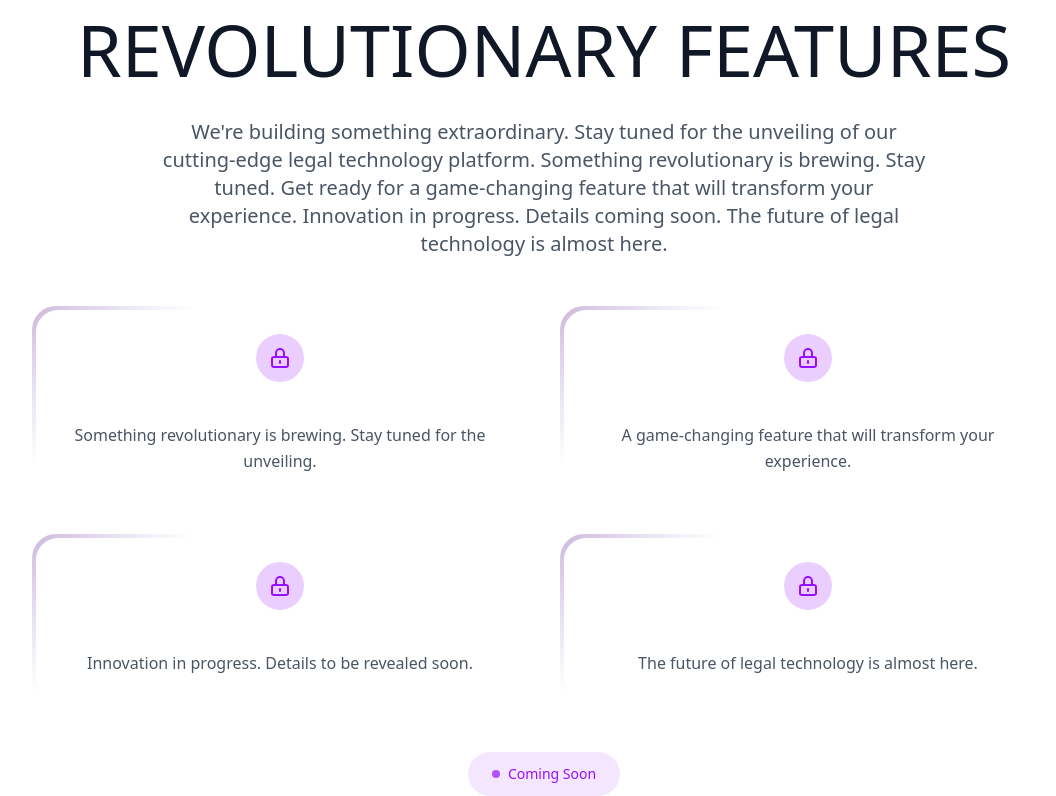
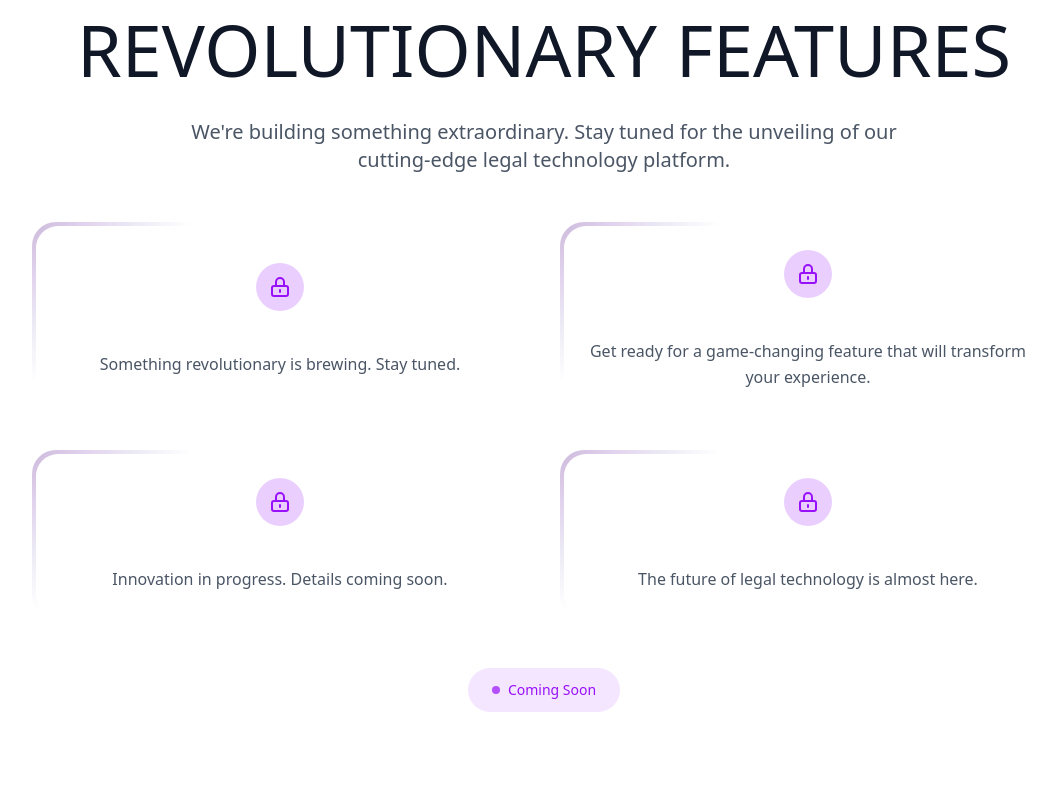
Before and after one commit to rytum/Lamis-Frontend-Vercel, a React (Vite) app: page / in a window 1280 px wide. Shown: the part 2644-3440 px from the top of the page, without its empty margins (96-1152 px from the left). Built offline with nearby package versions, Linux system fonts and the light colour scheme; no server answers.

Commit message:
updates4

```diff
--- a/src/components/Sections/LandingPage/Contact.jsx
+++ b/src/components/Sections/LandingPage/Contact.jsx
@@ -38,7 +38,7 @@ function Contact() {
               NOW!
             </span>
             <p className="text-gray-600 dark:text-gray-300 text-base sm:text-lg max-w-xl">
-             Be one of the first to experience the<br/> future of legal tech with Lamis AI.
+             Be one of the first to experience the<br/> future of legal tech with
             </p>
             <button className="border border-[#a59ad6] text-gray-900 dark:text-white px-6 py-2 sm:px-8 sm:py-3 rounded-lg text-base sm:text-lg hover:bg-[#a59ad6] hover:text-white dark:hover:text-black transition-all duration-200 w-fit">
               Lamis AI
--- a/src/components/Sections/LandingPage/Feature.jsx
+++ b/src/components/Sections/LandingPage/Feature.jsx
@@ -4,18 +4,16 @@ const FeaturesSectionDemo = () => {
   const comingSoonCards = [
     {
 
-      description: "Something revolutionary is brewing. Stay tuned for the unveiling."
+      description: "Something revolutionary is brewing. Stay tuned."
+    },
+    {
+      description: "Get ready for a game-changing feature that will transform your experience."
     },
     {
 
-      description: "A game-changing feature that will transform your experience."
+      description: "Innovation in progress. Details coming soon."
     },
     {
-
-      description: "Innovation in progress. Details to be revealed soon."
-    },
-    {
-
       description: "The future of legal technology is almost here."
     },
   ];
@@ -28,11 +26,7 @@ const FeaturesSectionDemo = () => {
           REVOLUTIONARY FEATURES
         </h2>
         <p className="text-gray-600 dark:text-gray-400 text-lg sm:text-xl mt-6 max-w-3xl mx-auto">
-          We're building something extraordinary. Stay tuned for the unveiling of our cutting-edge legal technology platform.
-          Something revolutionary is brewing. Stay tuned.
-          Get ready for a game-changing feature that will transform your experience.
-          Innovation in progress. Details coming soon.
-          The future of legal technology is almost here.
+          We're building something extraordinary. Stay tuned for the unveiling of our cutting-edge legal technology platform.
         </p>
       </div>
 
```
